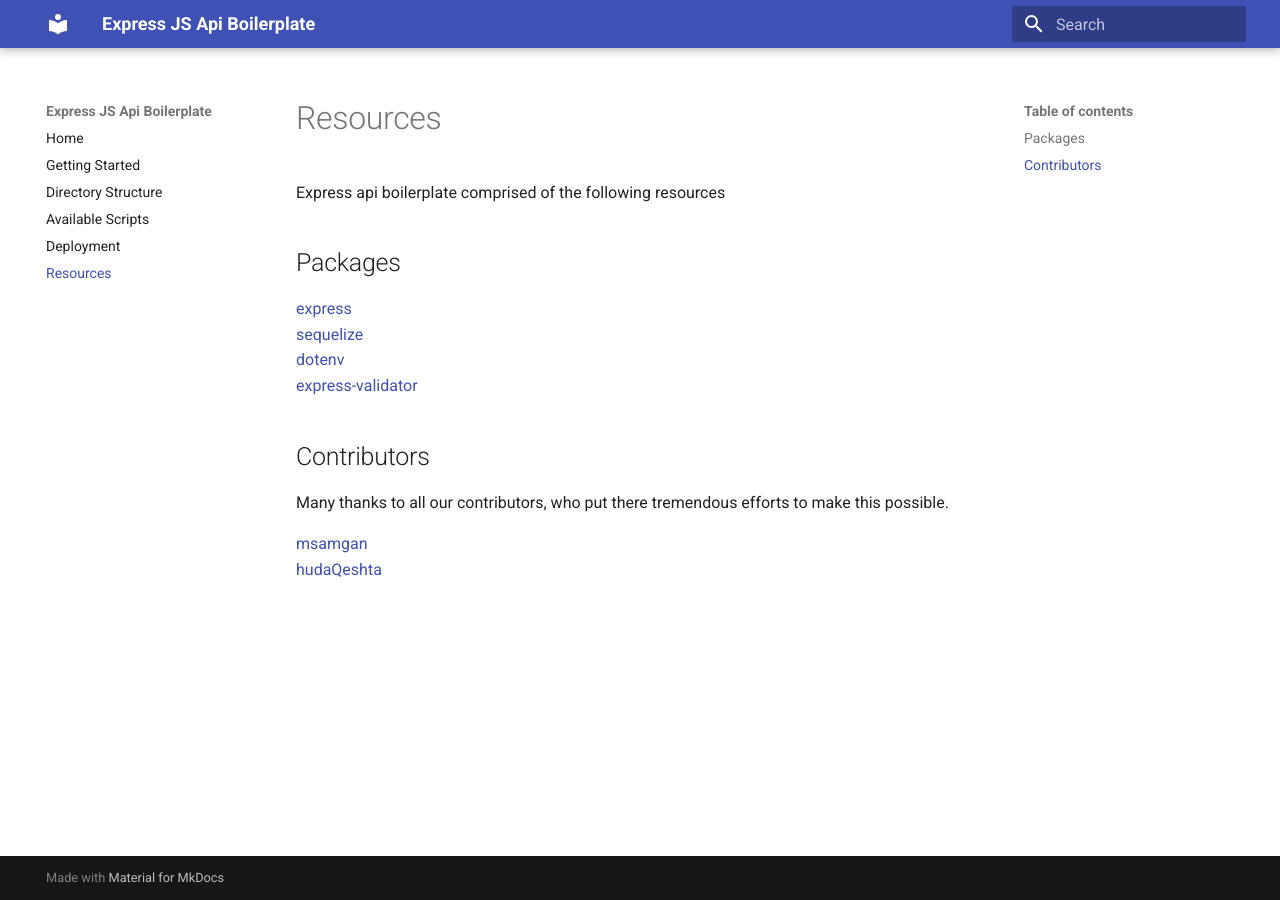
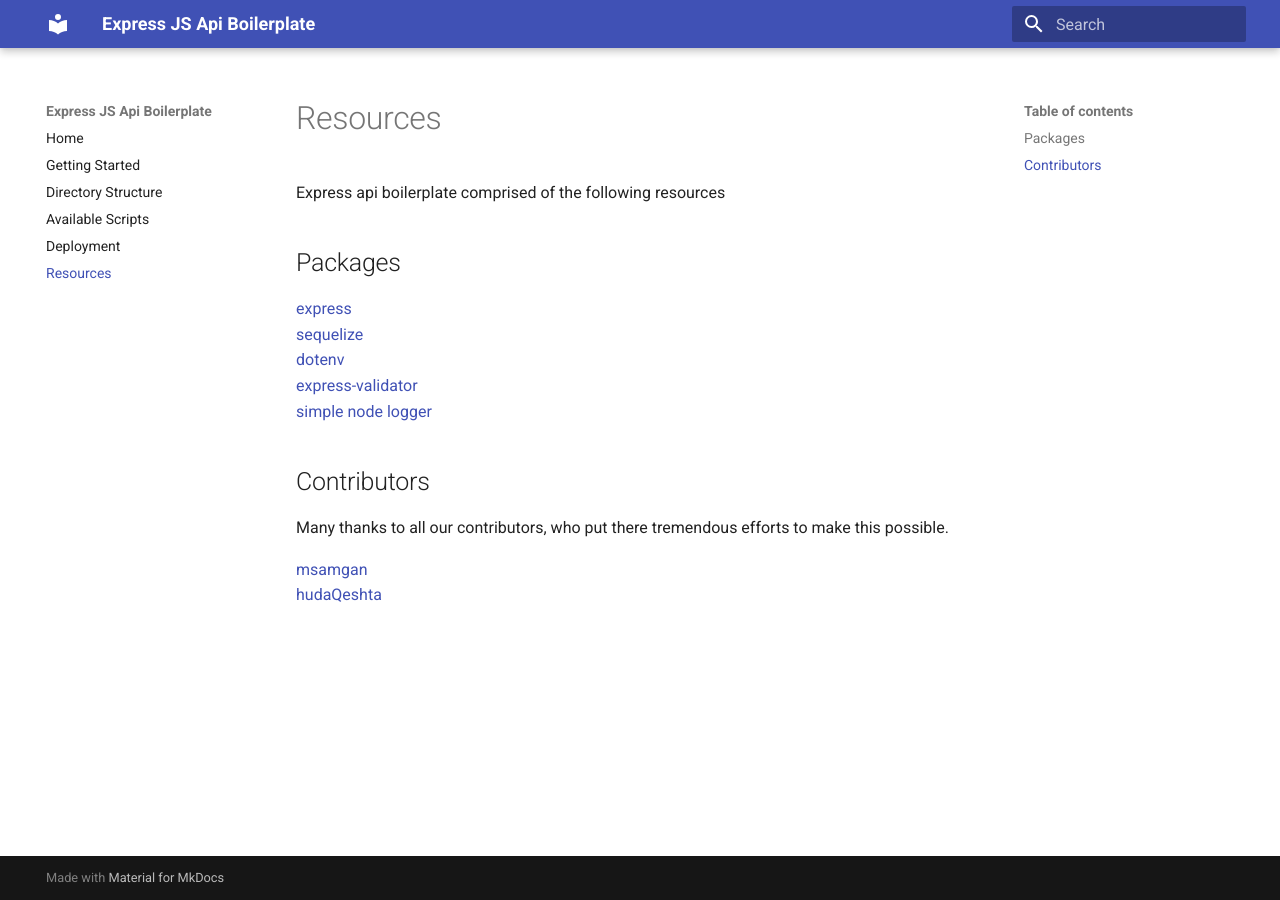
Before and after one commit to 3rd-planet/framework-x, an MkDocs documentation site: the page built from docs/resources.md, in a window 1280 px wide. Built offline with MkDocs 1.6.1 and Material for MkDocs 9.7.7, drawn with Linux system fonts in a browser that asks for light colours.

Commit message:
updated resource

```diff
--- a/docs/resources.md
+++ b/docs/resources.md
@@ -11,6 +11,8 @@
 [dotenv](https://www.npmjs.com/package/dotenv)
 <br>
 [express-validator](https://express-validator.github.io/docs/)
+<br>
+[simple node logger](https://www.npmjs.com/package/simple-node-logger)
 
 ## Contributors
 
```
